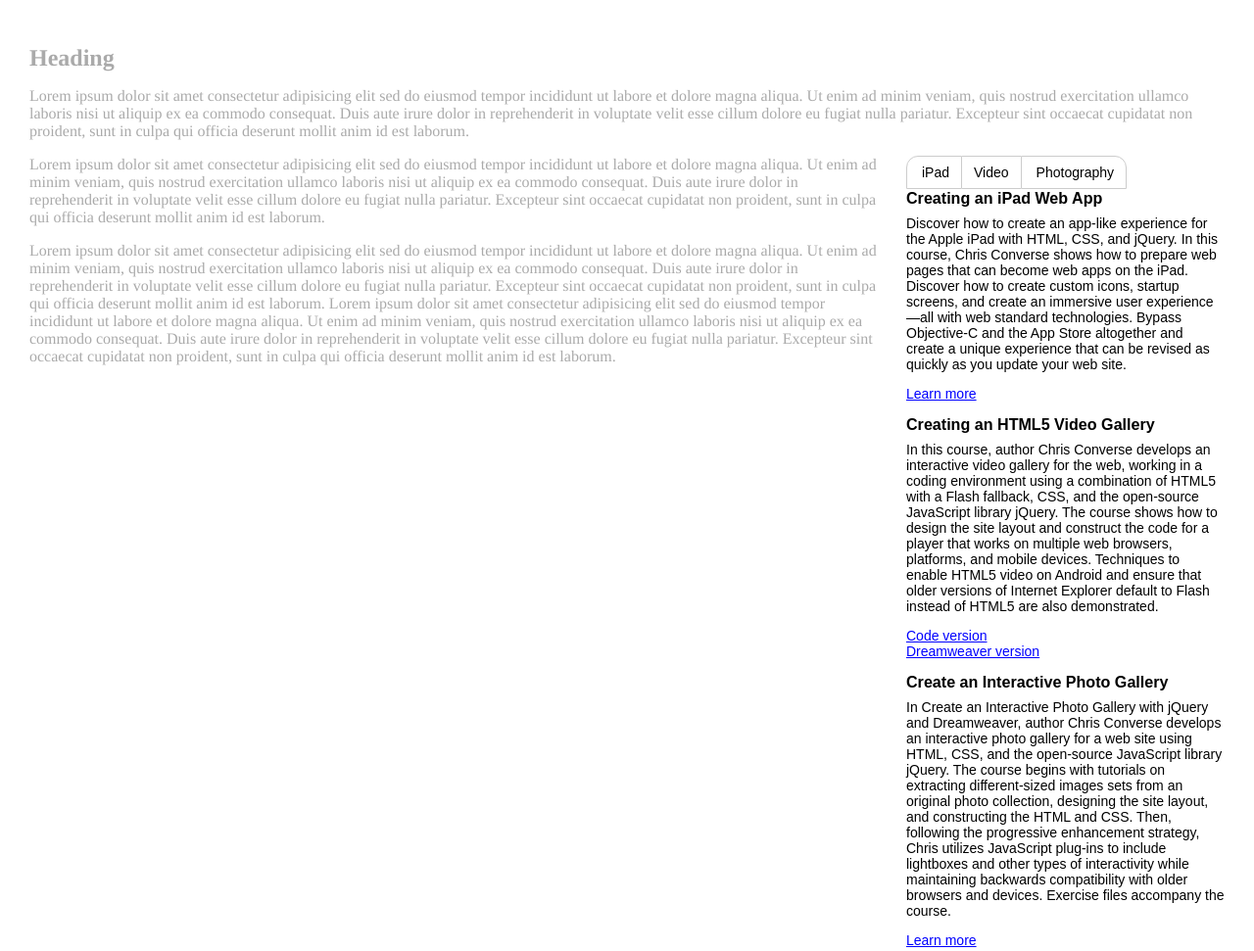
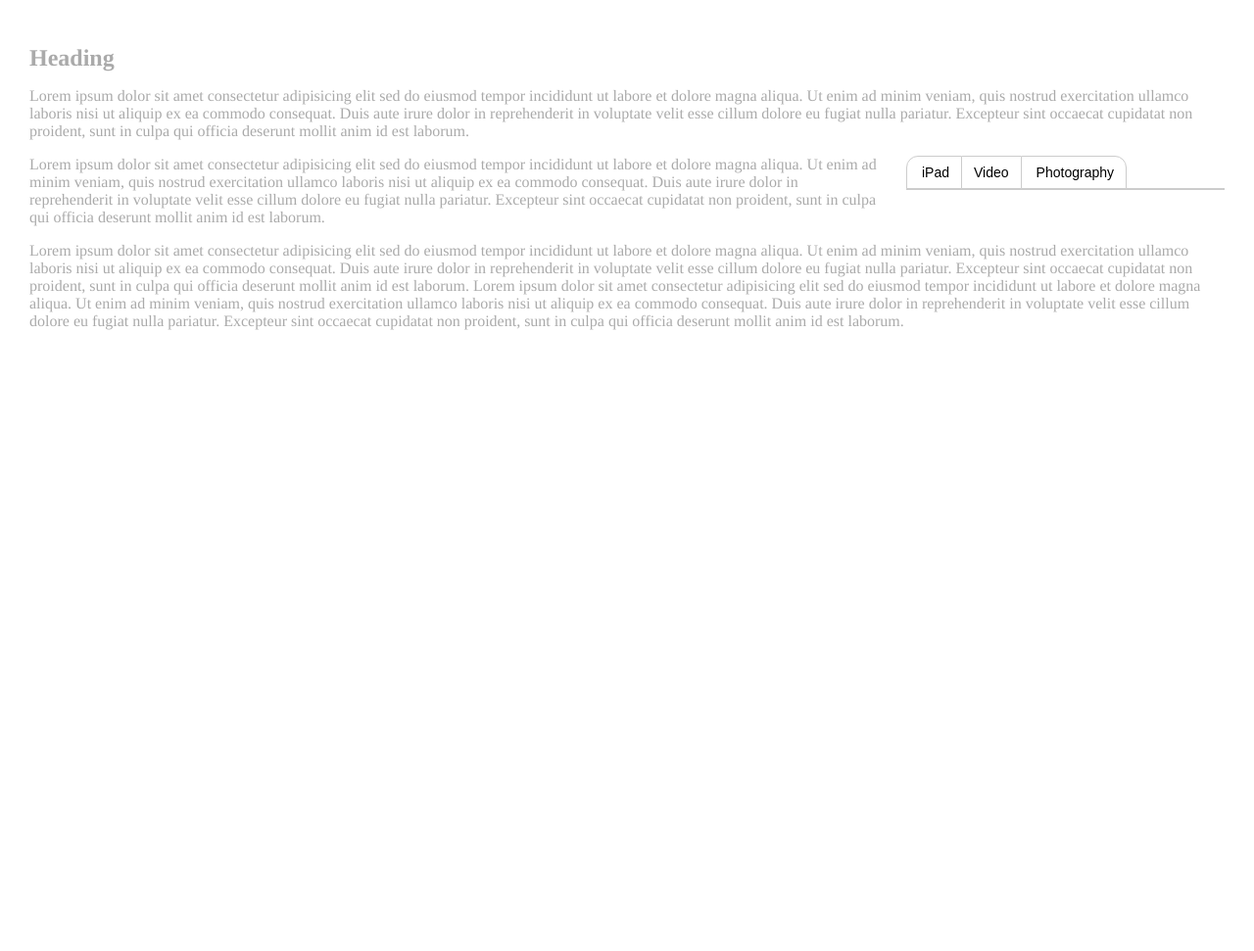
Before and after one commit to WebDevTuts/creating_a_sliding_tabbed_panel_with_jquery, a plain HTML site: page index.html in a window 1280 px wide. Shown: the whole page at 98% size. After the commit the page ends 800 px from the top, so only its background shows below. Drawn offline with Linux system fonts and the light colour scheme.

Commit message:
Add styling to panel container

```diff
--- a/css/sliding_panels.css
+++ b/css/sliding_panels.css
@@ -43,3 +43,17 @@ p.fpo_text { color: #aaa; font-family: Times; font-size: 16px; }
 }
 
 .sp .tabs span.selected { color: #999; border-bottom: 1px solid #fff; }
+
+.sp .panel_container {
+  position: relative;
+  border: 1px solid #ccc;
+  background-color: #fff;
+  overflow: hidden;
+  z-index: 100;
+  margin-top: -1px;
+}
+
+.sp .panel_container .panel .panel_content { padding: 15px; }
+
+.sp .panel_container .panels { position: absolute; top: 0; }
+.sp .panel_container .panel { position: absolute; height: 400px; }
```
